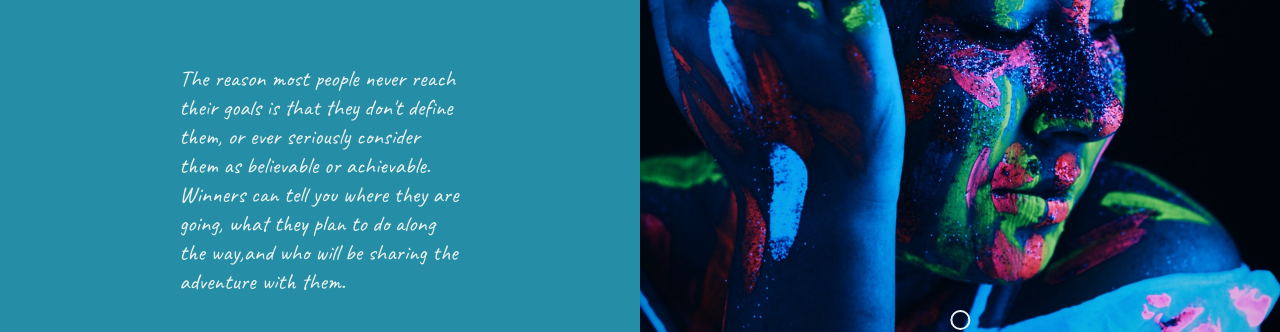
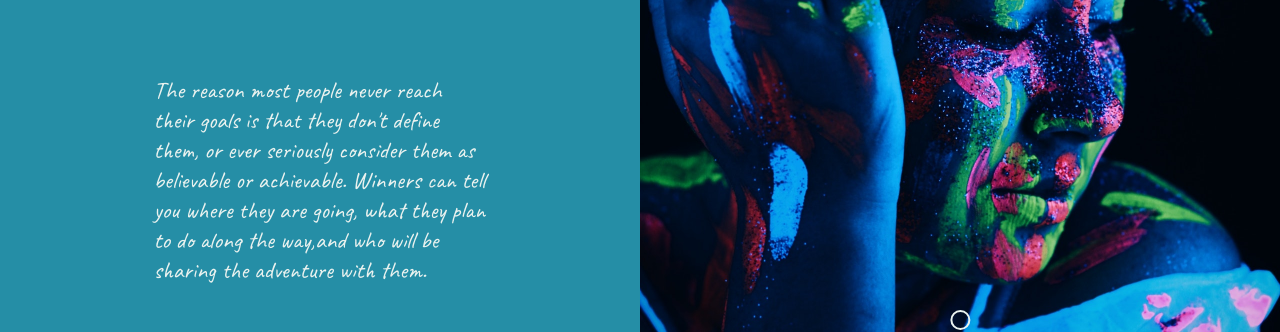
Before and after one commit to YassenRabie/Portfolio-landing-page, a plain HTML site: page index.html in a window 1280 px wide. Shown: the part 350-682 px from the top of the page. Drawn offline with nearby package versions, Linux system fonts and the light colour scheme.

Commit message:
first commit

```diff
--- a/styles.css
+++ b/styles.css
@@ -32,7 +32,7 @@ a {
    align-items: left;
    flex-direction: column;
    position: relative;
-   padding: 0 14vw;
+   padding: 0 12vw;
    background-color: #258EA6;
    overflow: hidden;
 }
@@ -86,7 +86,7 @@ a {
 }
 
 .bio {
-   font-size: 23px;
+   font-size: 24px;
 }
 
 .bio-block {
```
Also changed, not shown: 1 other file.
